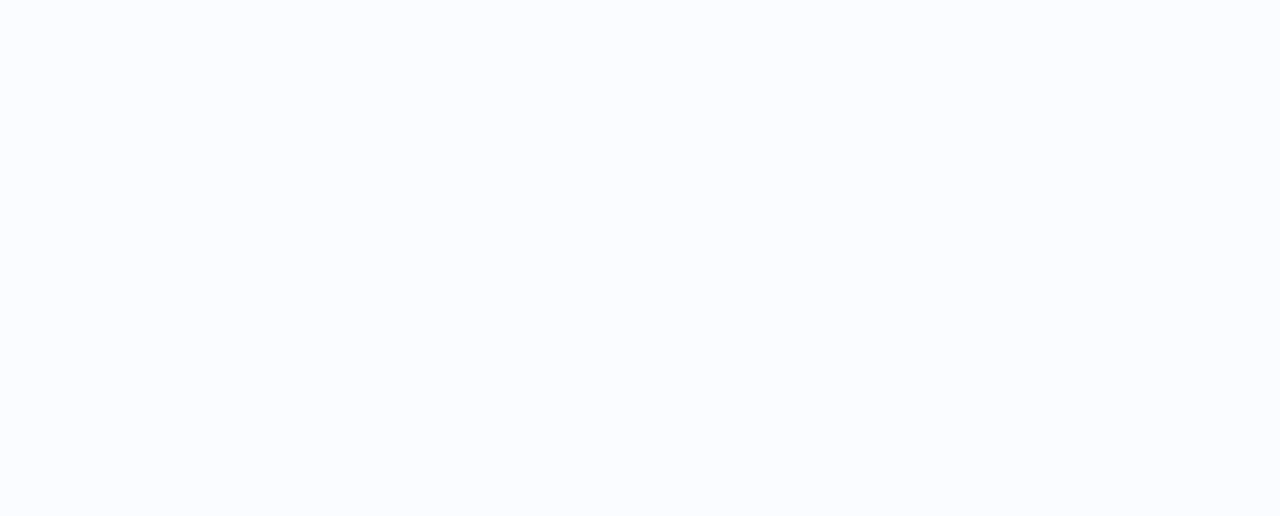
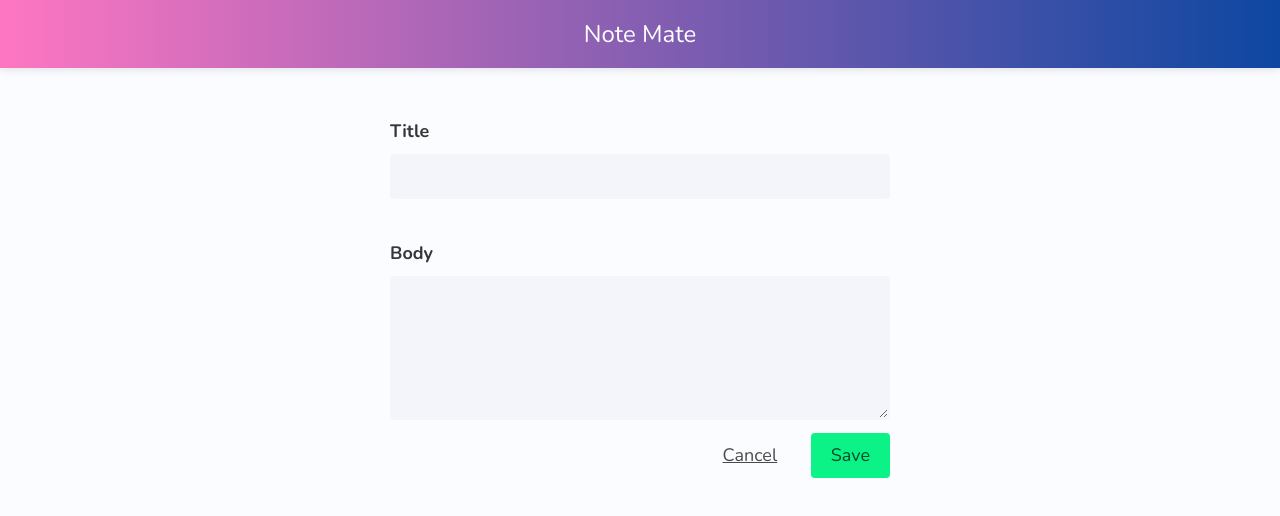
Before and after one commit to AndrewJBateman/angular-frontend-notes, an Angular app: page /1 in a window 1280 px wide. Before the commit this address led to /. Shown: the top 516 px of the page. Built offline with nearby package versions, Linux system fonts and the light colour scheme.

Commit message:
notes detail page and routing added

```diff
--- a/src/app/app-routing.module.ts
+++ b/src/app/app-routing.module.ts
@@ -3,6 +3,7 @@
 
 import { NotesListComponent } from './pages/notes-list/notes-list.component';
 import { MainLayoutComponent } from './pages/main-layout/main-layout.component';
+import { NoteDetailsComponent } from './pages/note-details/note-details.component';
 
 
 const routes: Routes = [
@@ -12,6 +13,9 @@
     children: [
       {
         path: '', component: NotesListComponent
+      },
+      {
+        path: ':id', component: NoteDetailsComponent
       }
     ]
   }
--- /dev/null
+++ b/src/app/pages/note-details/note-details.component.html
@@ -0,0 +1,33 @@
+<div class="form-container">
+
+  <form #noteForm="ngForm" (ngSubmit)="onSubmit(noteForm)">
+
+		<div class="field">
+			<label class="label">Title</label>
+			<div class="control">
+				<input type="text" name="title" [ngModel]="note.title" required class="input">
+			</div>
+		</div>
+
+		<br>
+
+		<div class="field">
+			<label class="label">Body</label>
+			<div class="control">
+				<textarea class="textarea" name="body" [ngModel]="note.body"></textarea>
+			</div>
+		</div>
+
+		<div class="field is-grouped is-pulled-right">
+			<div class="control">
+				<button class="button is-text" type="button">Cancel</button>
+			</div>
+			<div class="control">
+				<button class="button is-success" type="submit">Save</button>
+			</div>
+
+		</div>
+
+	</form>
+
+</div>
--- /dev/null
+++ b/src/app/pages/note-details/note-details.component.scss
@@ -0,0 +1,5 @@
+.form-container {
+	max-width: 500px;
+	margin: auto;
+	margin-top: 50px;
+}
--- /dev/null
+++ b/src/app/pages/note-details/note-details.component.ts
@@ -0,0 +1,23 @@
+import { Component, OnInit } from '@angular/core';
+import { NgForm } from '@angular/forms';
+import { Note } from 'src/app/shared/note.model';
+
+@Component({
+  selector: 'app-note-details',
+  templateUrl: './note-details.component.html',
+  styleUrls: ['./note-details.component.scss']
+})
+export class NoteDetailsComponent implements OnInit {
+
+  note: Note;
+
+  constructor() { }
+
+  ngOnInit() {
+    this.note = new Note();
+  }
+
+  onSubmit(form: NgForm) {
+    console.log(form);
+  }
+}
--- /dev/null
+++ b/src/app/shared/note.model.ts
@@ -0,0 +1,4 @@
+export class Note {
+    public title: string;
+    public body: string;
+}
--- a/src/main-styles.scss
+++ b/src/main-styles.scss
@@ -14,6 +14,8 @@
 $light-red: #fff3f3;
 
 $light: #fafcff;
+
+$green: #0bf387;
 
 
 // Update Bulma's global variables
```
Also changed, not shown: src/app/app.module.ts (+7 -2 lines).
